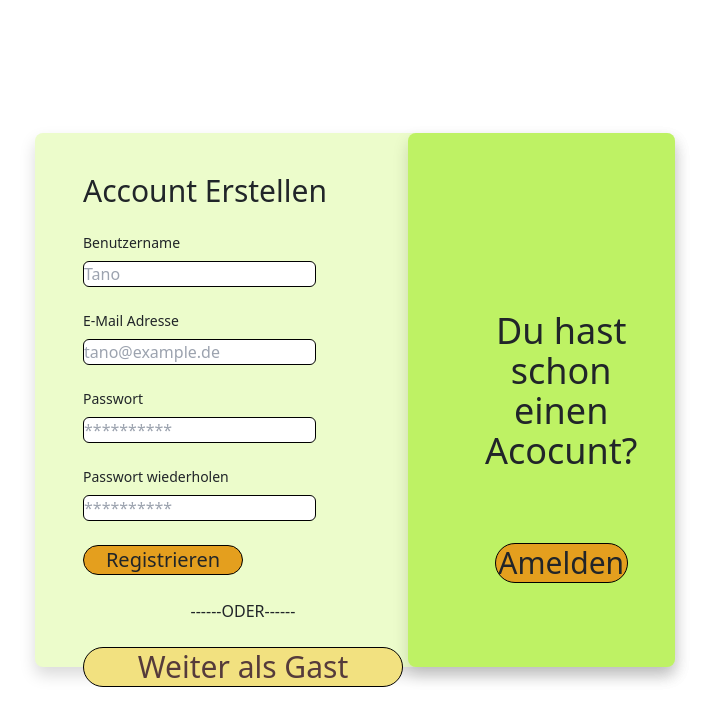
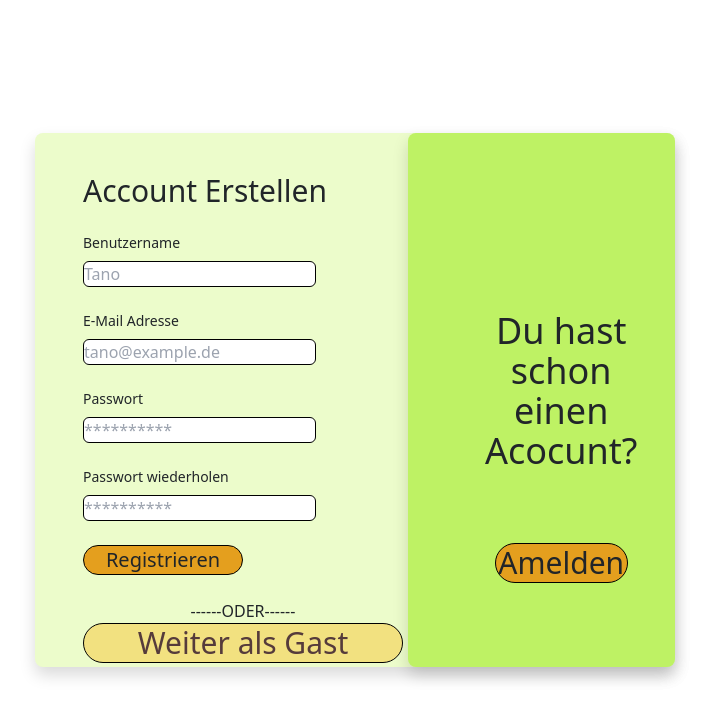
Before and after one commit to WookieDraftPics/PSE-Frontend-Dummy, a React (Vite) app in the folder frontentdummy/: page /register in a window 1280 px wide. Shown: the top 726 px of the page, without its empty margins (285-998 px from the left). Built offline with nearby package versions, Linux system fonts and the light colour scheme.

Commit message:
fixed nesting issue with buttons

```diff
--- a/frontentdummy/src/components/buttons/GuestButton.tsx
+++ b/frontentdummy/src/components/buttons/GuestButton.tsx
@@ -5,8 +5,8 @@ const GuestButton = () => {
   const navigate = useNavigate();
   console.log("test 1");
   return (
-    <div>
-      <p>------ODER------</p>
+    <span>
+      <span>------ODER------</span>
       <br></br>
       <button
         className="bg-guestButton w-80 h-10 text-3xl text-textGrayish rounded-full border border-black "
@@ -14,7 +14,7 @@ const GuestButton = () => {
       >
         Weiter als Gast
       </button>
-    </div>
+    </span>
   );
 };
 
--- a/frontentdummy/src/components/buttons/PasswdReset.tsx
+++ b/frontentdummy/src/components/buttons/PasswdReset.tsx
@@ -1,4 +1,3 @@
-import React from "react";
 import { useNavigate } from "react-router-dom";
 
 const PasswdReset = () => {
```
